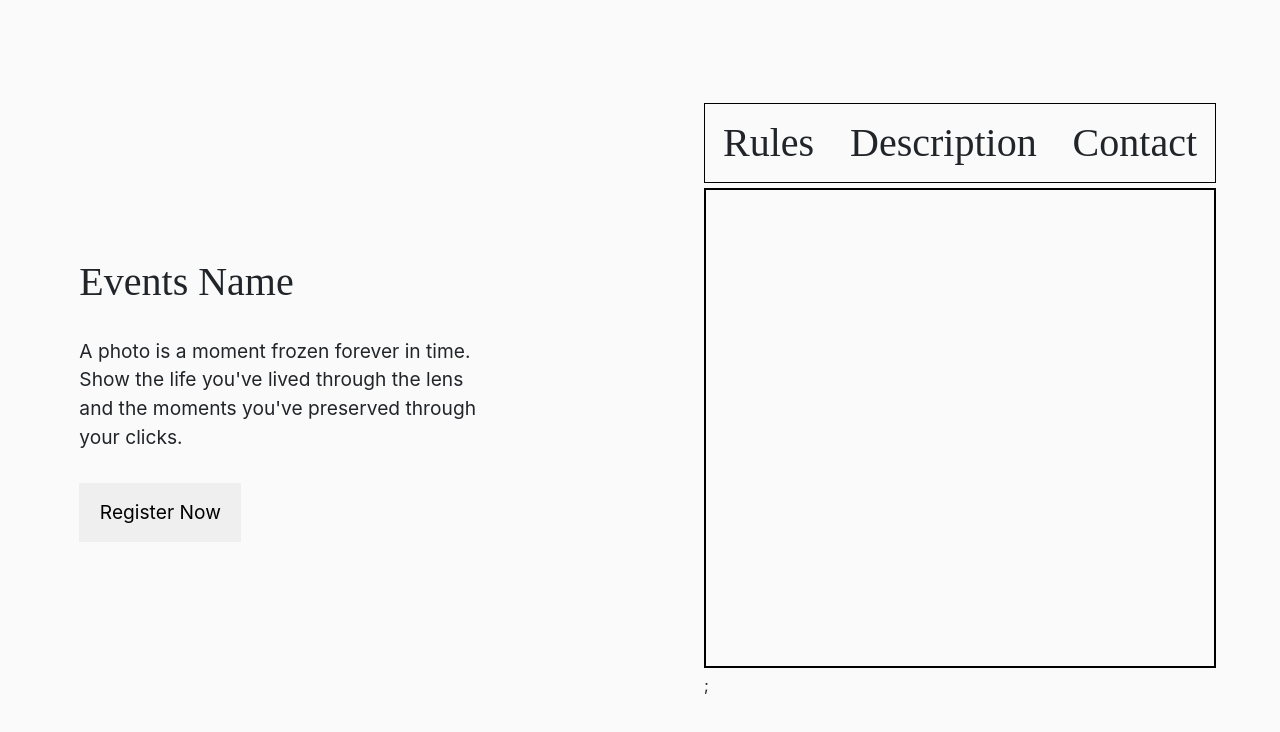
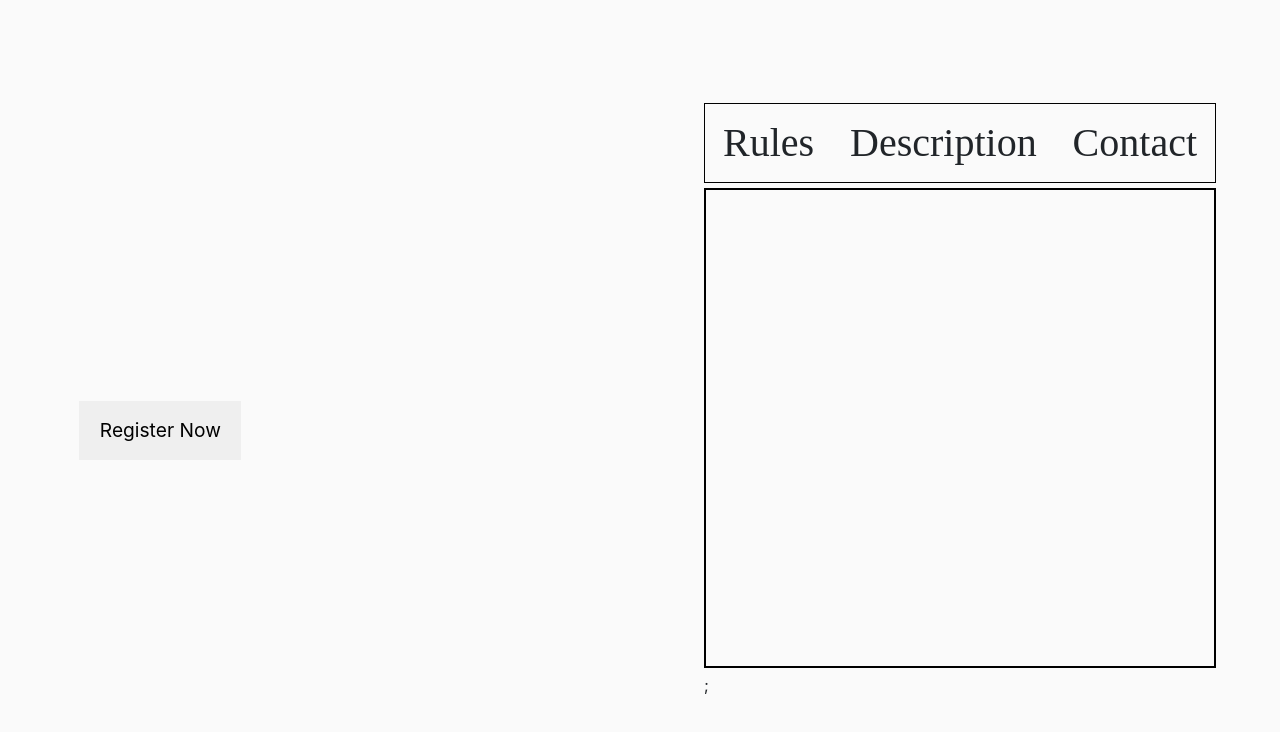
Before and after one commit to Legal-Pirates-Official/Takshashila-2k22, a React (Create React App) app: page /dayEvents/1 in a window 1280 px wide. Shown: the top 732 px of the page. Built offline with nearby package versions, Linux system fonts and the light colour scheme; a web font is replaced by a local one.

Commit message:
Modifies EventsData Screen

```diff
--- a/src/App.jsx
+++ b/src/App.jsx
@@ -5,7 +5,7 @@ import {GlobalStyles} from "./global.style.js";
 
 import Home from "./screens/Home/Home";
 import About from "./screens/About/About";
-import Events from "./screens/Events/Events";
+import EventData from "./screens/EventData/EventData";
 import DayEvents from "./screens/DayEvents/DayEvents";
 
 function App() {
@@ -15,8 +15,8 @@ function App() {
             <Routes>
                 <Route path="/" element={<Home />} />
                 <Route exact path="/about" element={<About />} />
-                <Route exact path="/dayEvents/:eventName" element={<Events />} />
                 <Route exact path="/dayEvents" element={<DayEvents />} />
+                <Route exact path="/dayEvents/:eventName" element={<EventData />} />
             </Routes>
         </>
     );
--- a/src/screens/Events/Events.jsx
+++ b/src/screens/EventData/EventData.jsx
@@ -1,22 +1,24 @@
-import React from "react";
+import React, { useEffect } from "react";
 import {
     EventsContainer,
     EventsDiv,
     RulesDiv,
     AbsoluteDiv,
-} from "./Events.styles";
+} from "./EventData.styles";
 import {dataEvents} from "../../assets/Events/EventsData";
+import { useParams } from 'react-router-dom';
 
-function Events() {
+function EventData() {
+    const params = useParams();
+
+    const event = dataEvents.find(event=>event.name===params.eventName)
     return (
         <>
             <EventsContainer>
                 <EventsDiv>
-                    <h1>Events Name</h1>
+                    <h1>{event?.name}</h1>
                     <p>
-                        A photo is a moment frozen forever in time. Show the
-                        life you've lived through the lens and the moments
-                        you've preserved through your clicks.
+                        {event?.description}
                     </p>
                     <button>Register Now</button>
                 </EventsDiv>
@@ -44,4 +46,4 @@ function Events() {
     );
 }
 
-export default Events;
+export default EventData;
```
Also changed, not shown: src/screens/EventData/EventData.styles.js (renamed from src/screens/Events/Events.styles.js).
